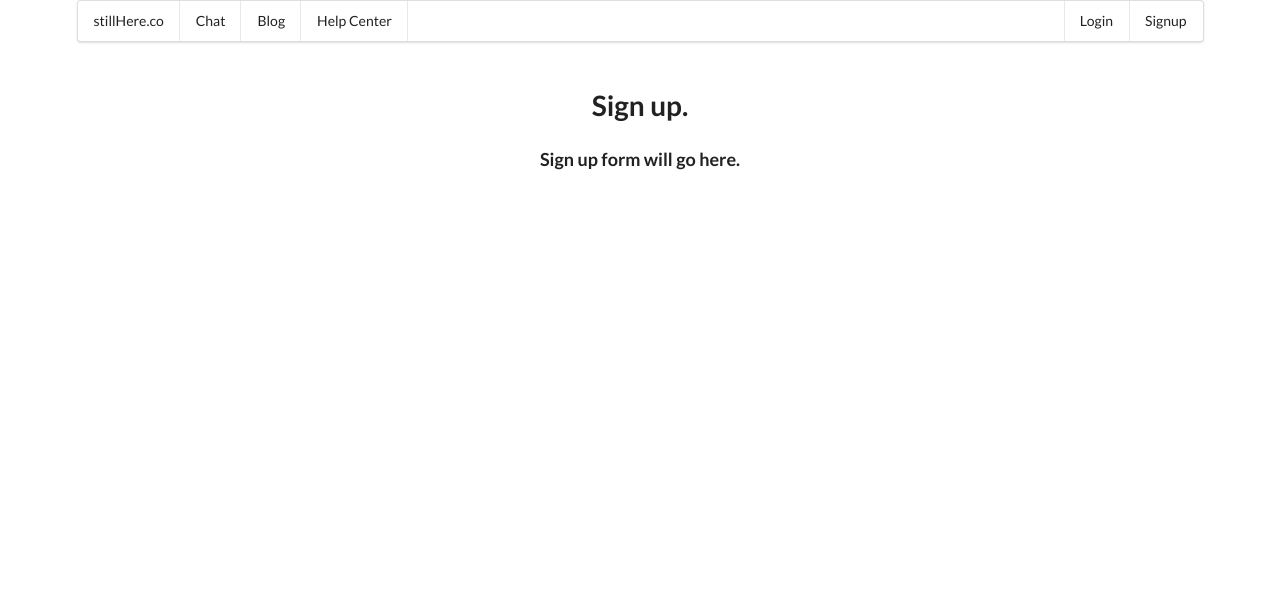
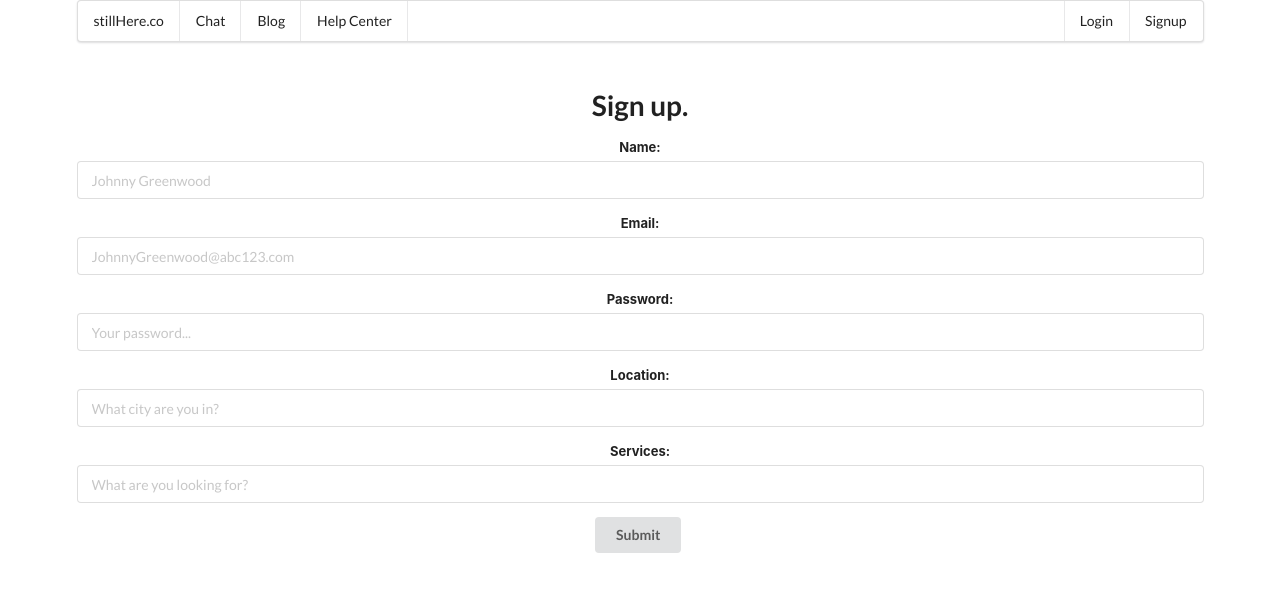
Before and after one commit to Aoliveras/still-here, a React (Create React App) app in the folder client/: page /signup in a window 1280 px wide. Shown: the top 592 px of the page. Built offline with nearby package versions, Linux system fonts and the light colour scheme.

Commit message:
small changes in style

```diff
--- a/client/src/components/Home/Home.js
+++ b/client/src/components/Home/Home.js
@@ -10,8 +10,10 @@ export default () => {
             When you need to share your story. <br/>
             When you need a little help from a friend.
           </p>
-          <button className='ui button'>
-            <Link className="nav-link" to="/signup">Join us</Link>
+          <button class='ui fade animated button primary' role='button'>
+    <div class='visible content'>Come Join us</div>
+    <div class='hidden content'>We're here for you</div>
+            <Link className="nav-link" to="/signup"></Link>
           </button>
         </div>
         )
--- a/client/src/components/Login/Login.js
+++ b/client/src/components/Login/Login.js
@@ -32,7 +32,8 @@ class Login extends Component {
         return (
         <div className="ui center aligned container" style={{ marginTop: "45px" }}>
                 <h1>Log in.</h1>
-                <form onSubmit={handleSubmit} >
+                <form className='ui form' onSubmit={handleSubmit} >
+                <div className="field">
                     <label>Username: </label>
                     <input
                         type="text"
@@ -41,6 +42,8 @@ class Login extends Component {
                         onChange={handleChange}
                         value={email}
                         />
+                </div>
+                <div className="field">
                     <label>Password: </label>
                     <input
                         type="password"
@@ -49,7 +52,10 @@ class Login extends Component {
                         onChange={handleChange}
                         value={password}
                         />
-                    <input type="submit"/>
+                </div>
+                <div className="field">
+                    <input className='ui button' type="submit"/>
+                </div>
                 </form>
             </div>
         )
--- a/client/src/components/Signup/Signup.js
+++ b/client/src/components/Signup/Signup.js
@@ -10,14 +10,88 @@ class Signup extends Component {
         lookingFor: ""
     }
 
+    handleChange = (e) => {
+        let { name, value } = e.target;
+        this.setState({ [name]: value });
+    }
+
+    handleSubmit = async (e) => {
+        e.preventDefault();
+        let { userName, email, password, location, lookingFor } = this.state;
+        let user = await httpClient.authenticate({ userName, email, password, location, lookingFor }, "/api/users");
+        this.setState({ userName: "", email: "", password: "", location: "", lookingFor: "" });
+        if (user) {
+            this.props.onSignupSuccess();
+            this.props.history.push('/profile');
+        }
+    }
+
     render() {
+        let { userName, email, password, location, lookingFor } = this.state;
+        let { handleChange, handleSubmit } = this;
         return(
-        <div className="ui center aligned container" style={{ marginTop: "45px" }}>
-                <h1>Sign up.</h1>
-                <h3>Sign up form will go here.</h3>
+            <div>
+                <div className="ui center aligned container" style={{ marginTop: "45px" }}>
+                    <h1>Sign up.</h1>
+                    <form className='ui form' onSubmit={handleSubmit} >
+                        <div className="field">
+                            <label>Name: </label>
+                            <input
+                                type="text"
+                                name="userName"
+                                placeholder="Johnny Greenwood"
+                                onChange={handleChange}
+                                value={userName}
+                            />
+                        </div>
+                        <div className="field">
+                            <label>Email: </label>
+                            <input
+                                type="text"
+                                name="email"
+                                placeholder="JohnnyGreenwood@abc123.com"
+                                onChange={handleChange}
+                                value={email}
+                            />
+                        </div>
+                        <div className="field">
+                            <label>Password:</label>
+                            <input
+                            type="password"
+                            name="password"
+                            placeholder="Your password..."
+                            onChange={handleChange}
+                            value={password}
+                            />
+                        </div>
+                        <div className="field">
+                            <label>Location:</label>
+                            <input
+                                type="text"
+                                name="location"
+                                placeholder="What city are you in?"
+                                onChange={handleChange}
+                                value={location}
+                            />
+                        </div>
+                        <div className="field">
+                            <label>Services:</label>
+                            <input
+                                type="text"
+                                name="lookingFor"
+                                placeholder="What are you looking for?"
+                                onChange={handleChange}
+                                value={lookingFor}
+                            />
+                        </div>
+                        <div className="field">
+                            <input className='ui button' type="submit"/>
+                        </div>
+                        </form>
+                </div>
             </div>
-        )
-    }
+            )
+        }
 }
 
 export default Signup;
--- a/client/src/utilities/httpClient.js
+++ b/client/src/utilities/httpClient.js
@@ -23,7 +23,7 @@ httpClient.getCurrentUser = function() {
 };
 
 httpClient.authenticate = async function(credentials, url) {
-    // 'this' referes to the instance of axios instantiated above.
+    // 'this' refers to the instance of axios instantiated above.
     let res = await this({ method: "post", url, data: credentials });
     // Grab the token from the data that's returned in the response.
     const token = res.data.token;
```
Also changed, not shown: 1 other file (tests, documents, lock files or other folders).
